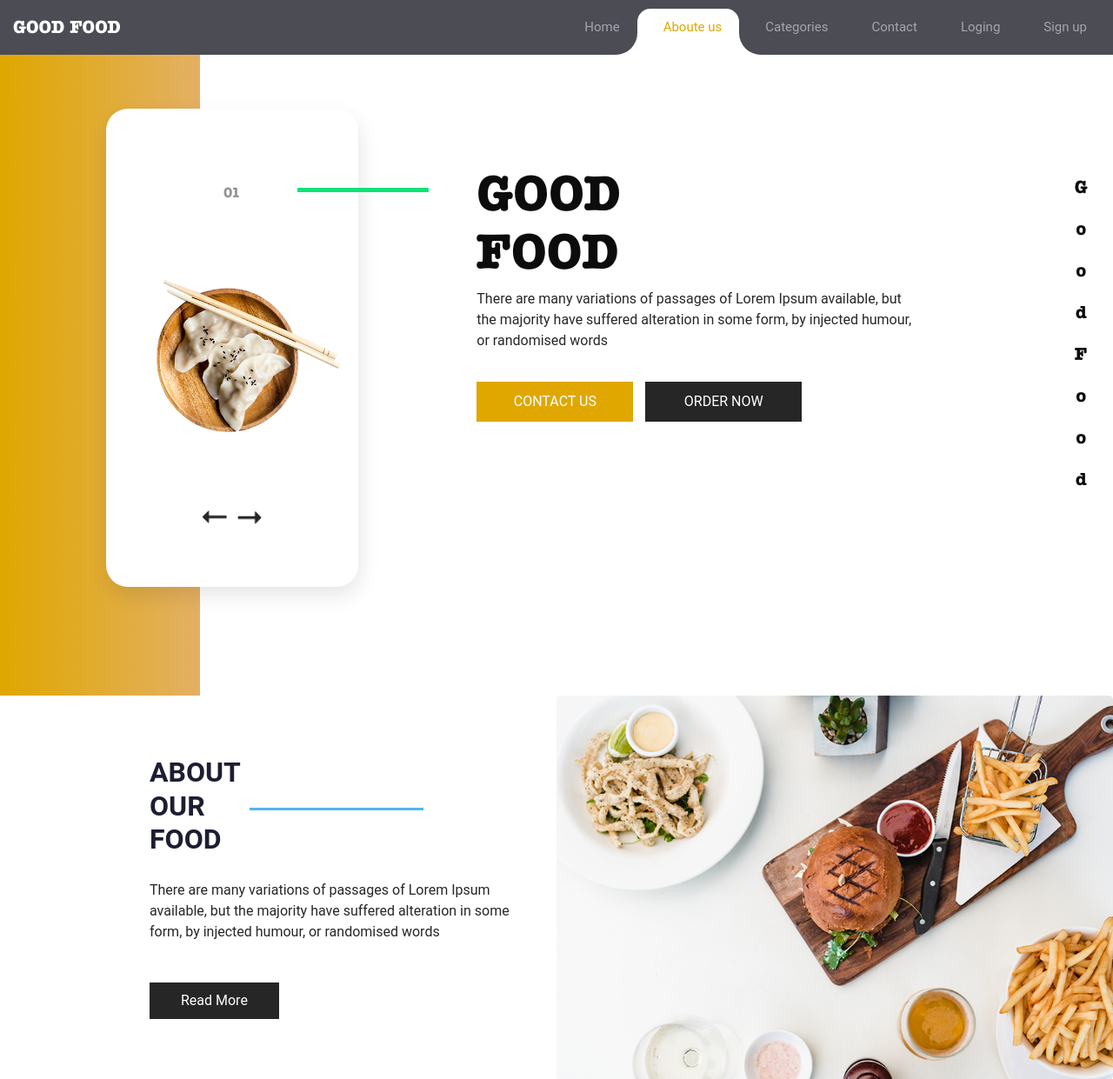
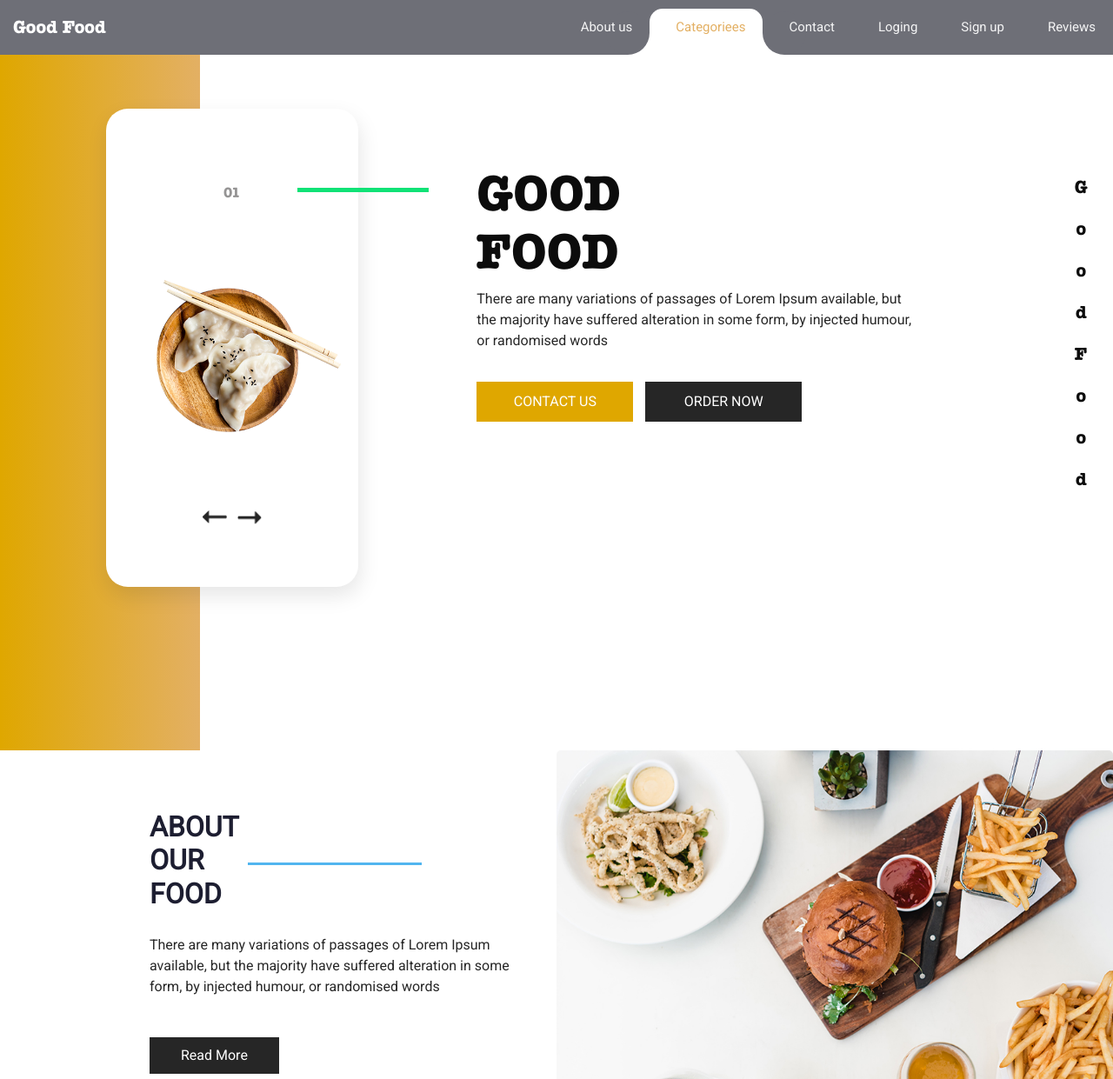
Before and after one commit to chamikalasitharanga/final-project, a PHP site: page / in a window 1280 px wide. Shown: the top 1241 px of the page at 87% size. Run offline with PHP 8.4, Linux system fonts and the light colour scheme; some libraries are stand-ins or nearby versions.

Commit message:
nave bar done

```diff
--- /dev/null
+++ b/goid-html/css/nave.css
@@ -0,0 +1,167 @@
+@import url('https://fonts.googleapis.com/css?family=Roboto');
+
+body{
+	font-family: 'Roboto', sans-serif;
+}
+* {
+	margin: 0;
+	padding: 0;
+}
+i {
+	margin-right: 10px;
+}
+/*----------bootstrap-navbar-css------------*/
+.navbar-logo{
+	padding: 15px;
+	color: #fff;
+}
+.navbar-mainbg{
+	background-color: #6e6f77;
+	padding: 0px;
+}
+#navbarSupportedContent{
+	overflow: hidden;
+	position: relative;
+}
+#navbarSupportedContent ul{
+	padding: 0px;
+	margin: 0px;
+}
+#navbarSupportedContent ul li a i{
+	margin-right: 10px;
+}
+#navbarSupportedContent li {
+	list-style-type: none;
+	float: left;
+}
+#navbarSupportedContent ul li a{
+	color: rgba(255, 255, 255, 0.924);
+    text-decoration: none;
+    font-size: 15px;
+    display: block;
+    padding: 20px 20px;
+    transition-duration:0.6s;
+	transition-timing-function: cubic-bezier(0.68, -0.55, 0.265, 1.55);
+    position: relative;
+}
+#navbarSupportedContent>ul>li.active>a{
+	color: #e3b064;
+	background-color: transparent;
+	transition: all 0.7s;
+}
+#navbarSupportedContent a:not(:only-child):after {
+	content: "\f105";
+	position: absolute;
+	right: 20px;
+	top: 10px;
+	font-size: 14px;
+	font-family: "Font Awesome 5 Free";
+	display: inline-block;
+	padding-right: 3px;
+	vertical-align: middle;
+	font-weight: 900;
+	transition: 0.5s;
+}
+#navbarSupportedContent .active>a:not(:only-child):after {
+	transform: rotate(90deg);
+}
+.hori-selector{
+	display:inline-block;
+	position:absolute;
+	height: 100%;
+	top: 0px;
+	left: 0px;
+	transition-duration:0.6s;
+	transition-timing-function: cubic-bezier(0.68, -0.55, 0.265, 1.55);
+	background-color: #fff;
+	border-top-left-radius: 15px;
+	border-top-right-radius: 15px;
+	margin-top: 10px;
+}
+.hori-selector .right,
+.hori-selector .left{
+	position: absolute;
+	width: 25px;
+	height: 25px;
+	background-color: #fff;
+	bottom: 10px;
+}
+.hori-selector .right{
+	right: -25px;
+}
+.hori-selector .left{
+	left: -25px;
+}
+.hori-selector .right:before,
+.hori-selector .left:before{
+	content: '';
+    position: absolute;
+    width: 50px;
+    height: 50px;
+    border-radius: 50%;
+    background-color: #6e6f77;
+}
+.hori-selector .right:before{
+	bottom: 0;
+    right: -25px;
+}
+.hori-selector .left:before{
+	bottom: 0;
+    left: -25px;
+}
+
+
+@media(min-width: 992px){
+	.navbar-expand-custom {
+	    -ms-flex-flow: row nowrap;
+	    flex-flow: row nowrap;
+	    -ms-flex-pack: start;
+	    justify-content: flex-start;
+	}
+	.navbar-expand-custom .navbar-nav {
+	    -ms-flex-direction: row;
+	    flex-direction: row;
+	}
+	.navbar-expand-custom .navbar-toggler {
+	    display: none;
+	}
+	.navbar-expand-custom .navbar-collapse {
+	    display: -ms-flexbox!important;
+	    display: flex!important;
+	    -ms-flex-preferred-size: auto;
+	    flex-basis: auto;
+	}
+}
+
+
+@media (max-width: 991px){
+	#navbarSupportedContent ul li a{
+		padding: 12px 30px;
+	}
+	.hori-selector{
+		margin-top: 0px;
+		margin-left: 10px;
+		border-radius: 0;
+		border-top-left-radius: 25px;
+		border-bottom-left-radius: 25px;
+	}
+	.hori-selector .left,
+	.hori-selector .right{
+		right: 10px;
+	}
+	.hori-selector .left{
+		top: -25px;
+		left: auto;
+	}
+	.hori-selector .right{
+		bottom: -25px;
+	}
+	.hori-selector .left:before{
+		left: -25px;
+		top: -25px;
+	}
+	.hori-selector .right:before{
+		bottom: -25px;
+		left: -25px;
+	}
+}
--- a/goid-html/index.php
+++ b/goid-html/index.php
@@ -12,7 +12,7 @@
   <meta name="description" content="" />
   <meta name="author" content="" />
 
-  <title>Goid</title>
+  <title>suneragira</title>
   <!-- slider stylesheet -->
   <link rel="stylesheet" type="text/css"
     href="https://cdnjs.cloudflare.com/ajax/libs/OwlCarousel2/2.3.4/assets/owl.carousel.min.css" />
@@ -24,18 +24,21 @@
   <link href="https://fonts.googleapis.com/css?family=Open+Sans:400,700|Poppins:400,700|Raleway:400,700&display=swap"
     rel="stylesheet" />
 
+    <link href="">
+
   <!-- Custom styles for this template -->
   <link href="css/style.css" rel="stylesheet" />
+
+  <link href="css/nave.css" rel="stylesheet">
   <!-- responsive style -->
   <link href="css/responsive.css" rel="stylesheet" />
 </head>
 
 <body>
-  <div class="hero_area">
+
     <!-- header section strats -->
-    <header class>
     <nav class="navbar navbar-expand-custom navbar-mainbg">
-          <a class="navbar-brand navbar-logo" href="#">GOOD FOOD</a>
+        <a class="navbar-brand navbar-logo" href="#">Good Food</a>
         <button class="navbar-toggler" type="button" aria-controls="navbarSupportedContent" aria-expanded="false" aria-label="Toggle navigation">
         <i class="fas fa-bars text-white"></i>
         </button>
@@ -43,30 +46,28 @@
             <ul class="navbar-nav ml-auto">
                 <div class="hori-selector"><div class="left"></div><div class="right"></div></div>
                 <li class="nav-item">
-                      <a class="nav-link" href="javascript:void(0);"><i class="fas fa-tachometer-alt"></i>Home</a>
+                    <a class="nav-link" href="javascript:void(0);"><i class="fas fa-tachometer-alt"></i>About us</a>
                 </li>
                 <li class="nav-item active">
-                      <a class="nav-link" href="javascript:void(0);"><i class="far fa-address-book"></i>Aboute us</a>
+                    <a class="nav-link" href="javascript:void(0);"><i class="far fa-address-book"></i>Categoriees</a>
                 </li>
                 <li class="nav-item">
-                      <a class="nav-link" href="javascript:void(0);"><i class="far fa-clone"></i>Categories</a>
+                    <a class="nav-link" href="javascript:void(0);"><i class="far fa-clone"></i>Contact</a>
                 </li>
                 <li class="nav-item">
-                      <a class="nav-link" href="javascript:void(0);"><i class="far fa-calendar-alt"></i>Contact</a>
+                    <a class="nav-link" href="javascript:void(0);"><i class="far fa-calendar-alt"></i>Loging</a>
                 </li>
                 <li class="nav-item">
-                      <a class="nav-link" href="javascript:void(0);"><i class="far fa-chart-bar"></i>Loging</a>
+                    <a class="nav-link" href="javascript:void(0);"><i class="far fa-chart-bar"></i>Sign up</a>
                 </li>
                 <li class="nav-item">
-                      <a class="nav-link" href="javascript:void(0);"><i class="far fa-copy"></i>Sign up</a>
-                  </li>
-                  <li class="nav-item">
-                    <i class="fa-regular fa-cart-shopping" style="color: #7a7a7a;"></i>
+                    <a class="nav-link" href="javascript:void(0);"><i class="far fa-copy"></i>Reviews</a>
                 </li>
             </ul>
         </div>
     </nav>
-    </header>
+
+  <div class="hero_area">
     <!-- end header section -->
 
     <!-- slider section -->
@@ -577,10 +578,7 @@
         </a>
       </div>
     </div>
-    <p>
-      &copy; 2019 All Rights Reserved. Design by
-      <a href="https://html.design/">Free Html Templates</a>
-    </p>
+
   </section>
   <!-- footer section -->
 
```
Lines whose indentation alone changed are shown as unchanged.
